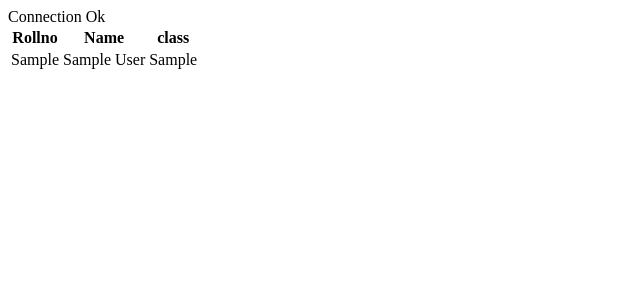
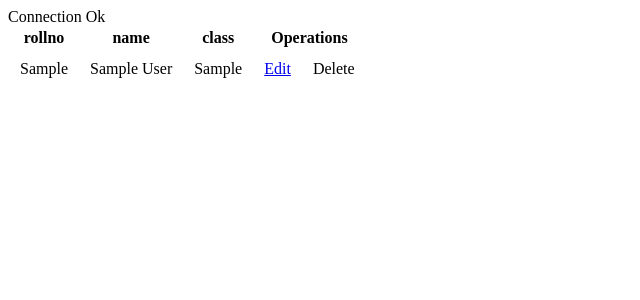
Before and after one commit to arnabdu2010/Php-with-Javascript, a PHP site: page /display.php in a window 1280 px wide. Shown: the top 300 px of the page, without its empty margins (0-640 px from the left). Run offline with PHP 8.4, Linux system fonts and the light colour scheme; tables that the repository leaves empty or names only in its code hold one stand-in row (values such as "Sample post").

Commit message:
Add files via upload

```diff
--- a/display.php
+++ b/display.php
@@ -1,34 +1,47 @@
+<style>
+td{
+	padding:10px;
+}
+</style>
+
+
+
+
 <?php
-   include("connection.php");
+
+   include('connection.php');
    error_reporting(0);
+
    $query ="SELECT * FROM STUDENT";
    $data =mysqli_query($conn,$query);
    $total =mysqli_num_rows($data);
 
-   if($total !=0){
+   if($total!=0){
 
 	   ?>
-
 	   <table>
 	    <tr>
-	       <th> Rollno </th>
-	       <th> Name </th>
+	       <th> rollno </th>
+	       <th> name </th>
 	       <th> class </th>
+		   <th colspan="2"> Operations </th>
          </tr>
+
 		 <?php
+
 			while($result =mysqli_fetch_assoc($data)){
 
 				echo "<tr>
 						<td>".$result['rollno']."</td>
 						<td>".$result['name']."</td>
 						<td>".$result['class']."</td>
+						<td> <a href='update.php?rn=$result[rollno]&na=$result[name]&cl=$result[class]'> Edit </a></td>
+						<td> Delete </td>
                       </tr>";
 			}
    }
-
        else{
-			   echo "no records found";
+		   echo "no result found";
 	   }
-
 	   ?>
 	   </table>
```
Lines whose indentation alone changed are shown as unchanged.
